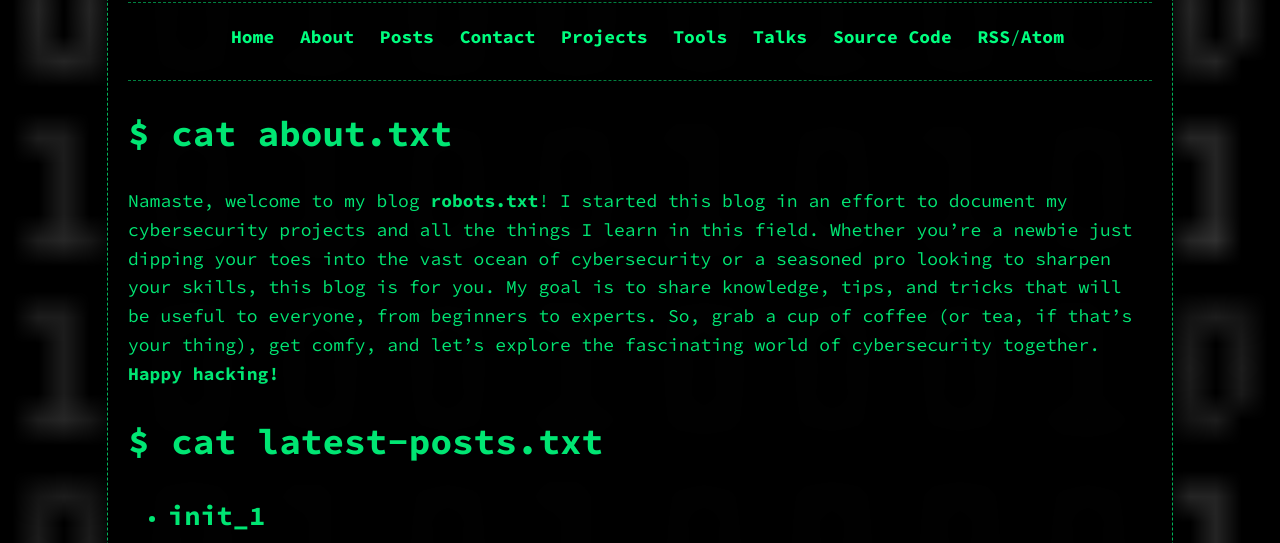
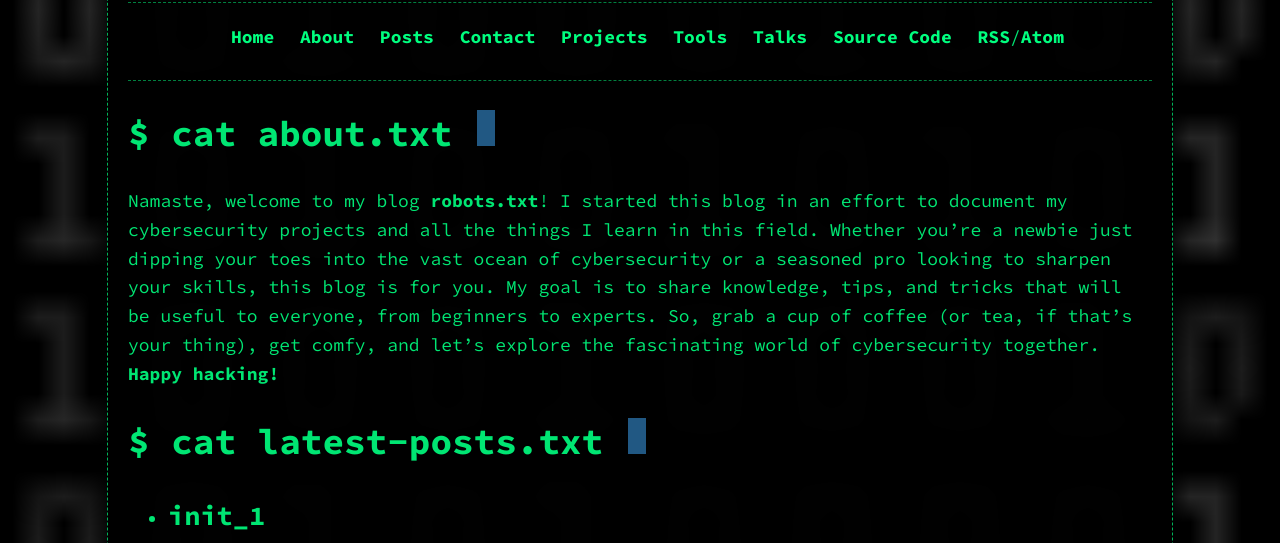
Before and after one commit to Het-Joshi/robots_txt, a Jekyll site: the page built from index.md, in a window 1280 px wide. Shown: the part 617-1160 px from the top of the page. Built offline with Jekyll 4.4.1, drawn with Linux system fonts in a browser that asks for light colours; our own code applies the rules of GitHub Pages for plain Markdown files.

Commit message:
Update index.md

```diff
--- a/index.md
+++ b/index.md
@@ -2,14 +2,14 @@
 layout: default
 ---
 
-# $ cat about.txt
+# $ cat about.txt <span class="blinking-cursor"></span>
 {:id="about"}
 
 Namaste, welcome to my blog **robots.txt**! I started this blog in an effort to document my cybersecurity projects and all the things I learn in this field. Whether you're a newbie just dipping your toes into the vast ocean of cybersecurity or a seasoned pro looking to sharpen your skills, this blog is for you. My goal is to share knowledge, tips, and tricks that will be useful to everyone, from beginners to experts. So, grab a cup of coffee (or tea, if that's your thing), get comfy, and let's explore the fascinating world of cybersecurity together.
 <br>
 **Happy hacking!**
 
-# $ cat latest-posts.txt
+# $ cat latest-posts.txt <span class="blinking-cursor"></span>
 
 <ul>
 {% for post in site.categories.posts limit:4 %}
```
